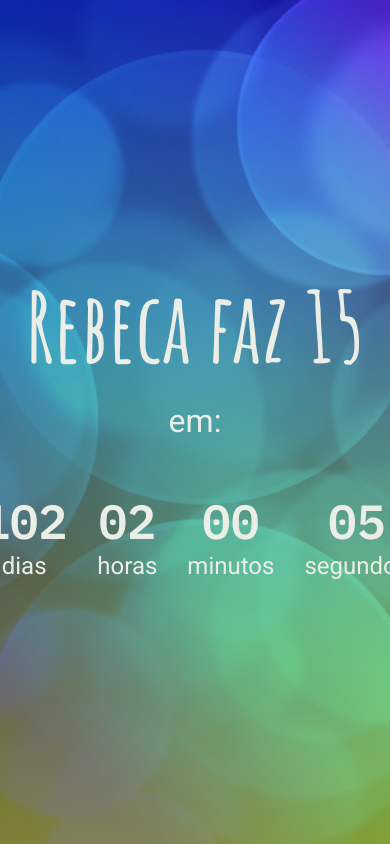
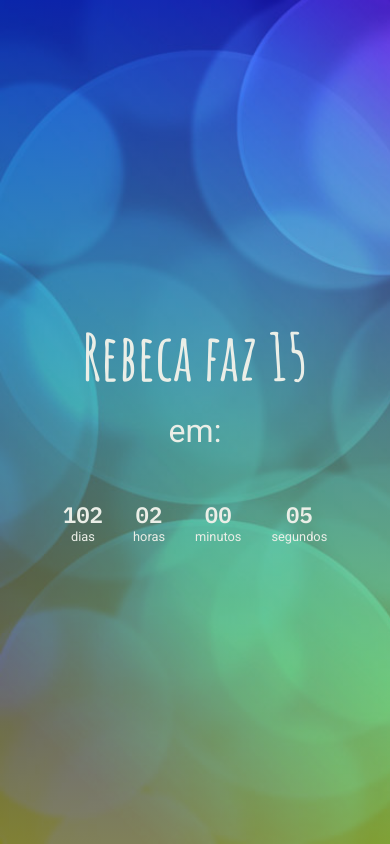
Before and after one commit to ElaineDelgado/countdown, a plain HTML site: page index.html in a window 390 px wide. Drawn offline with Linux system fonts and the light colour scheme.

Commit message:
corrigindo layout e inserindo media queries

```diff
--- a/style.css
+++ b/style.css
@@ -28,6 +28,7 @@ header h1 {
     font-family: 'Amatic SC', cursive;
     font-size: 6rem;
     font-weight: bold;
+    text-align: center;
 }
 
 header p {
@@ -41,6 +42,7 @@ article {
     justify-content: center;
     align-items: center;
     gap: 30px;
+    flex-wrap: wrap;
 }
 
 .time {
@@ -63,3 +65,20 @@ article {
 .time small , header p{
     font-family: 'Roboto', sans-serif;
 }
+
+@media (max-width: 400px) {
+    header h1 {
+        font-size: 4rem;
+        margin-top: 1rem;
+    }
+    /* .time {
+        min-width: 300px;
+    } */
+    .time h2 {
+        font-size: 1.4rem;
+    }
+
+    .time small {
+        font-size: .8rem;
+    }
+}
```
Also changed, not shown: index.html (+0 -2 lines).
